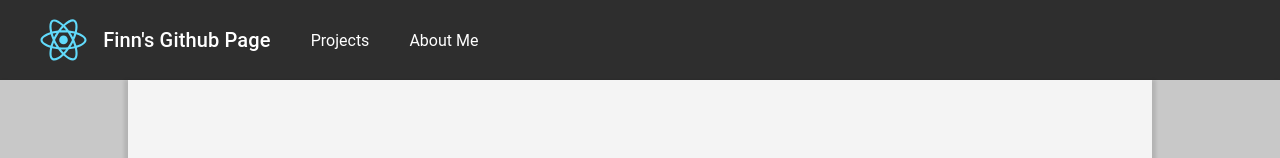
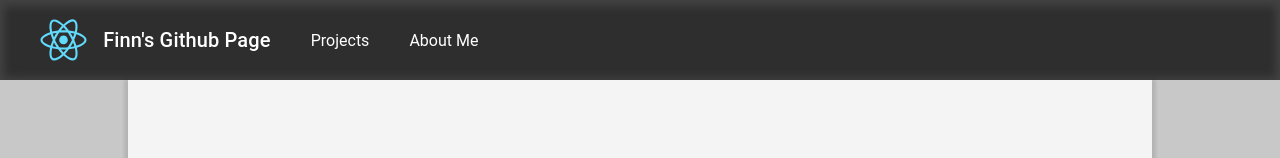
Before and after one commit to FJBright/github-page, a React (Create React App) app: page / in a window 1280 px wide. Shown: the top 158 px of the page. Built offline with nearby package versions, Linux system fonts and the light colour scheme.

Commit message:
Added header inset box-shadow

```diff
--- a/src/pages/Header.tsx
+++ b/src/pages/Header.tsx
@@ -21,7 +21,7 @@ const Header = () => {
     <AppBar position="static"
       style={{
         backgroundColor: '#000000d1',
-        boxShadow: '0 2px 4px rgba(0, 0, 0, 0.1)',
+        boxShadow: 'inset rgb(255 255 255 / 10%) 0px 2px 10px 4px',
       }}
     >
       <Toolbar>
```
